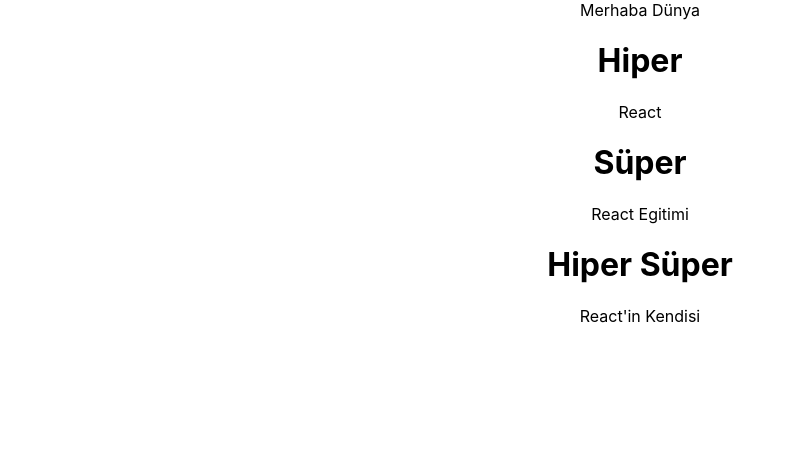
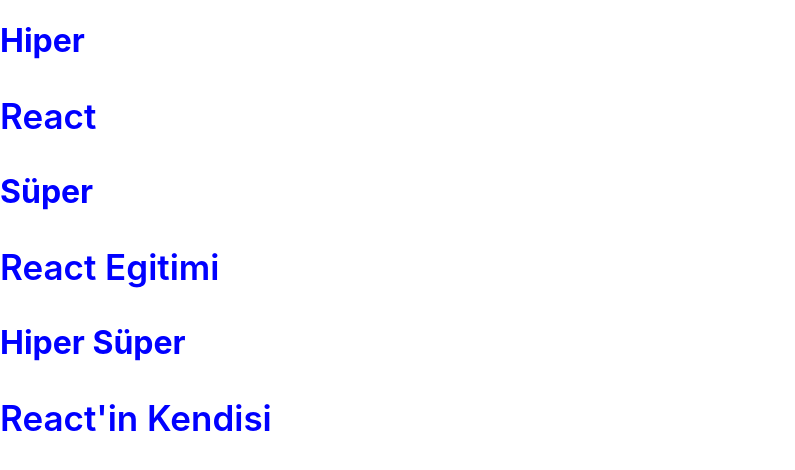
Before and after one commit to VepaHocanazarov/React-Egtimi-2.section-, a React (Create React App) app: page / in a window 1280 px wide. Shown: the top 470 px of the page, without its empty margins (0-795 px from the left). Built offline with nearby package versions, Linux system fonts and the light colour scheme.

Commit message:
css eklendi

```diff
--- a/src/App.js
+++ b/src/App.js
@@ -3,6 +3,7 @@
 import { Component } from 'react';
 import Aygul from './Aygul';
 import Arakatmann from './Arakatmann';
+import  './Deneme.css';
 
 
 class App extends Component {
@@ -24,7 +25,7 @@
 
     return (
       <div className="App">
-        Merhaba Dünya
+
 
         <Aygul/>
         <Arakatmann dizim = {dizim}/>
--- a/src/deneme.css
+++ b/src/deneme.css
@@ -0,0 +1,12 @@
+
+h1{
+    color: blue;
+    text-align: left;
+}
+
+p{
+    color: blue;
+    text-align: left;
+    font-size: 35px;
+    font-weight: 600;
+}
```
